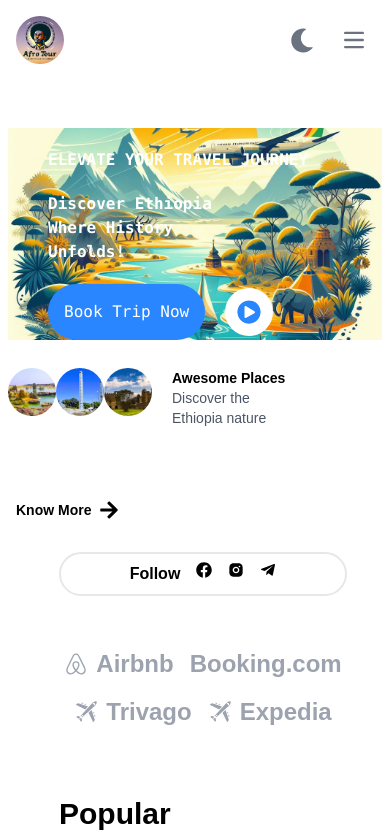
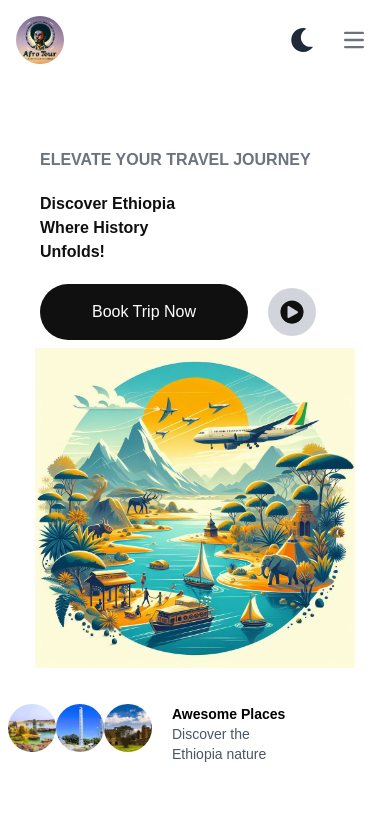
Before and after one commit to Sadikaman/GraduationProject_FrontEnd_outDated, a React (Vite) app: page / in a window 390 px wide. Shown: the top 835 px of the page. Built offline with nearby package versions, Linux system fonts and the light colour scheme; a web font is replaced by a local one.

Commit message:
fixing landing page responsive

```diff
--- a/src/component/Hero.jsx
+++ b/src/component/Hero.jsx
@@ -18,18 +18,35 @@ const Hero = ({ isDarkMode, toggleDarkMode }) => {
 
     return (
         <>
-<section className='mt-[120px] flex flex-col bg-white dark:bg-gray-900 dark:text-white font-mono rounded-t-lg overflow-hidden md:h-[810px] p-2 md:p-0 xl:px-28 justify-center' id='About'>
-                <div className="bg-cover bg-center xl:rounded-[100px] md:rounded-xl flex-wrap w-full h-full shadow-gray-500 flex justify-center flex-col" style={{ backgroundImage: "url('/Landing.jpg')" }}>
-                    <div className='ml-10 md:ml-20 lg:ml-40'>
-                        <p className='xl:text-xl text-white font-bold pt-5 md:text-lg'>ELEVATE YOUR TRAVEL JOURNEY</p>
-                        <h1 className='xl:text-6xl text-white md:text-4xl font-bold pt-5 pb-5'>
+        {/* small screen size  */}
+                    <div className='ml-10 md:ml-20 mt-32 lg:ml-40  flex-col flex xl:hidden lg:hidden'>
+                        <p className='xl:text-xl text-gray-500 font-bold pt-5 md:text-lg'>ELEVATE YOUR TRAVEL JOURNEY</p>
+                        <h1 className='xl:text-6xl text-[#101010]  md:text-4xl font-bold pt-5 pb-5'>
                             Discover Ethiopia <br /> Where History <br /> Unfolds!
                         </h1>
                         <a href="/Pricing" className='flex gap-5 items-center'>
-                            <button className='xl:w-52 md:w-40 p-4 bg-[#2986FE] text-white rounded-full'>
+                            <button className='w-52 p-4 bg-[#101010] text-white rounded-full'>
                                 Book Trip Now
                             </button>
-                            <FaPlayCircle className='w-12 h-12 p-3 rounded-full text-[#2986FE] bg-white'/>
+                            <FaPlayCircle className='w-12 h-12 p-3 rounded-full text-[#101010] bg-gray-300'/>
+                        </a>
+                    </div>
+                    <div className='w-full flex mt-2 justify-center'                                                    >
+                    <img src="/Landing.jpg" className='h-80  flex xl:hidden lg:hidden' alt="" />
+                    </div>
+                    {/* //////// */}
+<section className='xl:mt-[120px] lg:mt-[120px] flex flex-col bg-white dark:bg-gray-900 dark:text-white font-mono rounded-t-lg overflow-hidden md:h-[810px] p-2 md:p-0 xl:px-28 justify-center' id='About'>
+                <div className="bg-cover bg-center xl:rounded-[100px] md:rounded-xl flex-wrap w-full h-full shadow-gray-500 flex justify-center flex-col" style={{ backgroundImage: "url('/Landing.jpg')" }}>
+                    <div className='ml-10 md:ml-20 lg:ml-40 '>
+                        <p className='xl:text-xl hidden md:flex  text-white font-bold pt-5 md:text-lg'>ELEVATE YOUR TRAVEL JOURNEY</p>
+                        <h1 className='xl:text-6xl hidden md:flex text-white md:text-4xl font-bold pt-5 pb-5'>
+                            Discover Ethiopia <br /> Where History <br /> Unfolds!
+                        </h1>
+                        <a href="/Pricing" className='flex gap-5 items-center'>
+                            <button className='xl:w-52 md:w-40 p-4 hidden md:flex bg-[#ffffff] text-[#101010] font-bold rounded-full'>
+                                Book Trip Now
+                            </button>
+                            <FaPlayCircle className='w-12 h-12 p-3 hidden md:flex rounded-full text-[#2986FE] bg-white'/>
                         </a>
                     </div>
 
--- a/src/component/Nav.jsx
+++ b/src/component/Nav.jsx
@@ -15,6 +15,7 @@ const Nav = () => {
     }
   });
   const [menuOpen, setMenuOpen] = useState(false);
+  const [animate, setAnimate] = useState(false);
 
   useEffect(() => {
     // Apply or remove the 'dark' class on body based on darkMode state
@@ -29,6 +30,9 @@ const Nav = () => {
 
   const toggleMode = () => {
     setDarkMode(!darkMode);
+    setAnimate(true);
+    setDarkMode(!darkMode);
+    setTimeout(() => setAnimate(false), 500); // duration of the animation
   };
 
   const toggleMenu = () => {
@@ -77,12 +81,12 @@ const Nav = () => {
         {/* Dark Mode Toggle */}
         <button
           onClick={toggleMode}
-          className="ml-auto md:ml-0 inline-flex items-center p-2 w-10 h-10 justify-center text-sm text-gray-500 rounded-lg"
+          className={`ml-auto md:ml-0 inline-flex items-center p-2 w-10 h-10 justify-center text-sm text-gray-500 rounded-lg transition-transform duration-500 ${animate ? 'animate-rotate-360' : ''}`}
         >
           {darkMode ? (
-            <IoSunnyOutline style={{ fontSize: '35px', color: 'yellow', transition: '0.3s' }} />
+            <IoSunnyOutline className='text-6xl text-yellow-300 font-bold' />
           ) : (
-            <FaMoon style={{ fontSize: '35px', transition: '0.3s' }} />
+            <FaMoon className='text-6xl text-gray-800 font-bold' />
           )}
         </button>
 
--- a/tailwind.config.js
+++ b/tailwind.config.js
@@ -5,17 +5,26 @@ export default {
     "./src/**/*.{js,ts,jsx,tsx}",
     'node_modules/flowbite-react/lib/esm/**/*.js',
   ],
-
   darkMode: "class",
   theme: {
     extend: {
       animation: {
         spin: 'spin 1.2s cubic-bezier(0.5, 0, 0.5, 1) infinite',
+        'rotate-360': 'rotate 0.5s ease-in-out',
+        pulse: 'pulse 2s cubic-bezier(0.4, 0, 0.6, 1) infinite',
       },
       keyframes: {
         spin: {
           '0%': { transform: 'rotate(0deg)' },
           '100%': { transform: 'rotate(360deg)' },
+        },
+        rotate: {
+          '0%': { transform: 'rotate(0deg)' },
+          '100%': { transform: 'rotate(360deg)' },
+        },
+        pulse: {
+          '0%, 100%': { opacity: 1 },
+          '50%': { opacity: 0.5 },
         },
       },
       animationDelay: {
@@ -24,29 +33,16 @@ export default {
         '-0.3s': '-0.3s',
         '0s': '0s',
       },
-
-      pulse: 'pulse 2s cubic-bezier(0.4, 0, 0.6, 1) infinite',
-    },
-    keyframes: {
-      pulse: {
-        '0%, 100%': { opacity: 1 },
-        '50%': { opacity: 0.5 },
+      translate: {
+        '8': '2rem',
+        '4': '1rem',
       },
-
       rotate: {
         '20': '20deg',
         '45': '45deg',
       },
-      translate: {
-        '8': '2rem',
-        '4': '1rem',
-      },
     },
   },
-
-
-
-
   plugins: [
     require('flowbite/plugin')({
         charts: true,
```
